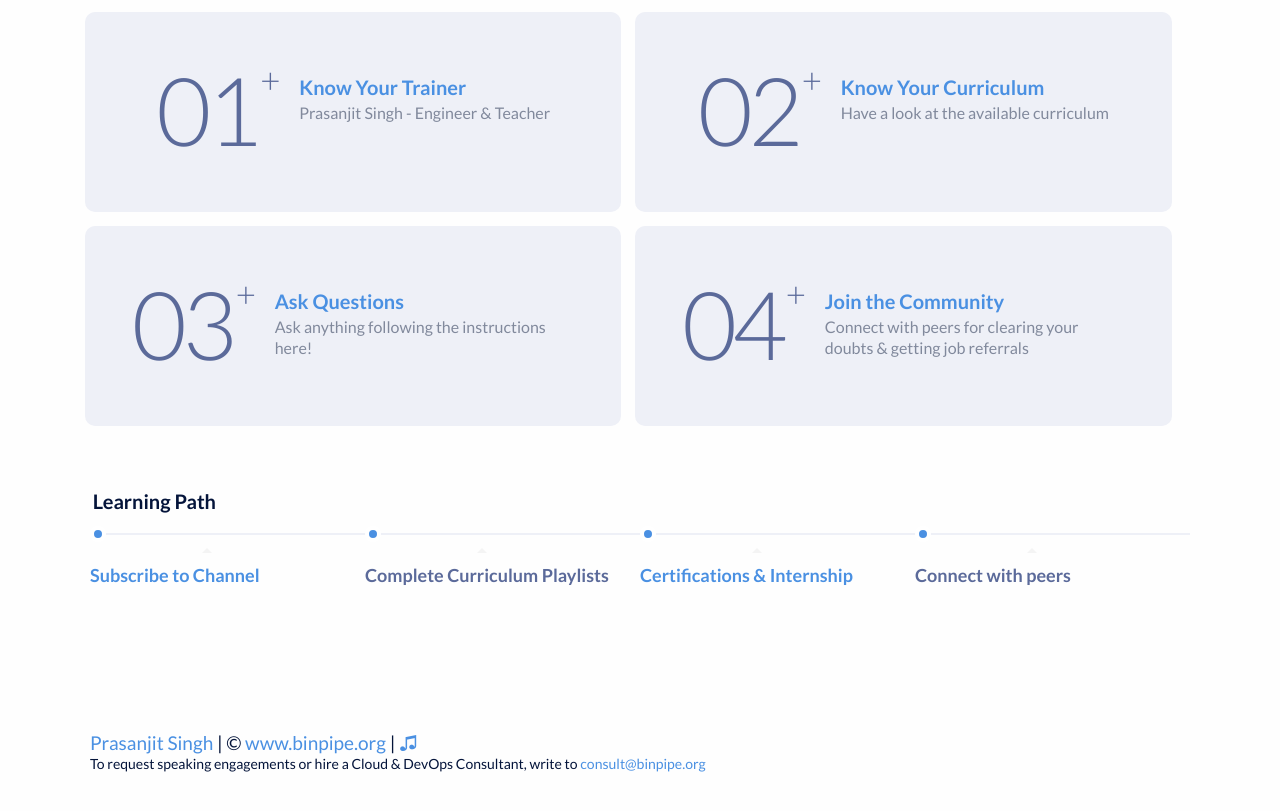
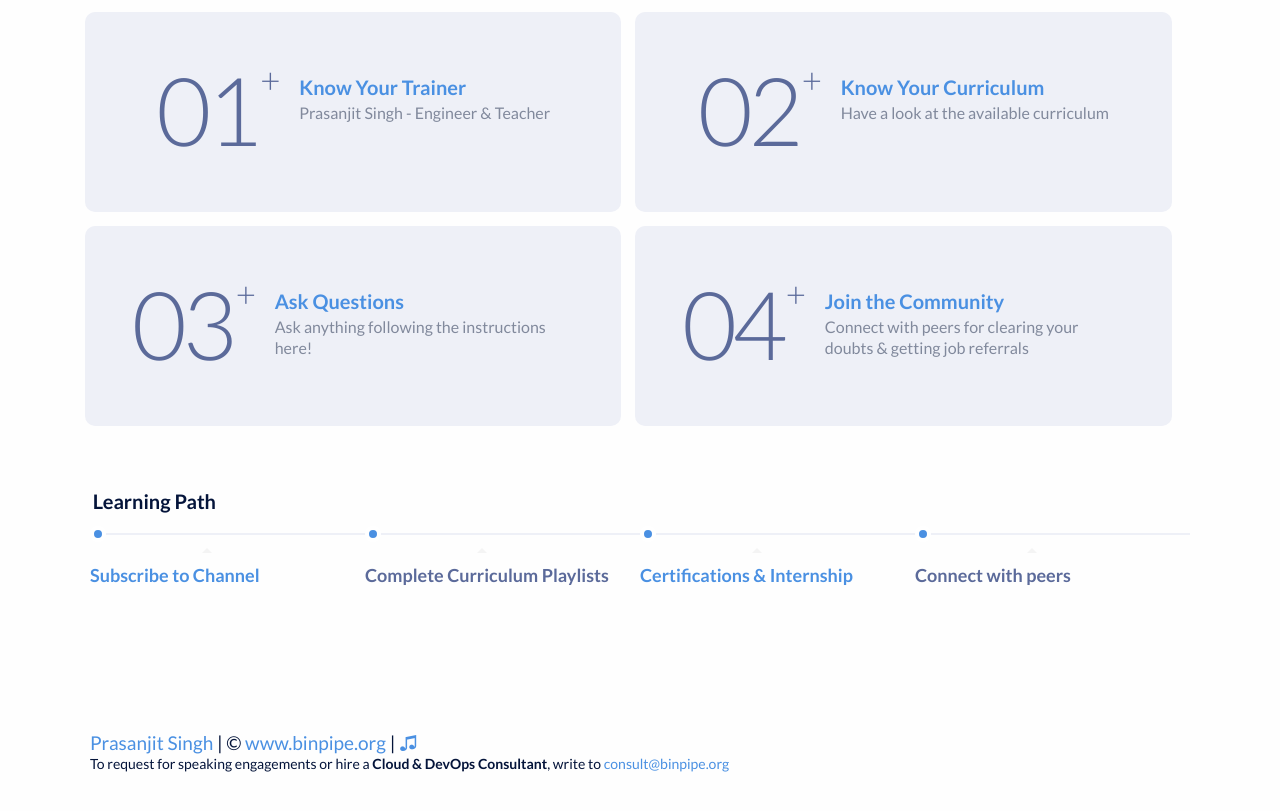
Before and after one commit to BINPIPE/binpipe.github.io, a plain HTML site: page index.html in a window 1280 px wide. Shown: the part 664-1475 px from the top of the page. Drawn offline with Linux system fonts and the light colour scheme.

Commit message:
Update index.html

```diff
--- a/index.html
+++ b/index.html
@@ -178,7 +178,7 @@
 	<footer class="container">
 	<span style="font-size: 14px; margin-top: "><a href="https://www.linkedin.com/in/prasanjit-singh">Prasanjit Singh </a></span>| © <a href="https://www.binpipe.org/">www.binpipe.org </a></span>|<a href="https://guitar.binpipe.org/"> ♫</a></span>
 	<br>
-	<span style="font-size: 14px; margin-top: ">To request speaking engagements or hire a Cloud & DevOps Consultant, write to <a  href="mailto:consult@binpipe.org">consult@binpipe.org</a></span>
+	<span style="font-size: 14px; margin-top: ">To request for speaking engagements or hire a <strong>Cloud &amp; DevOps Consultant</strong>, write to <a href="mailto:consult@binpipe.org">consult@binpipe.org</a></span>
 	</footer>
 
 
```
